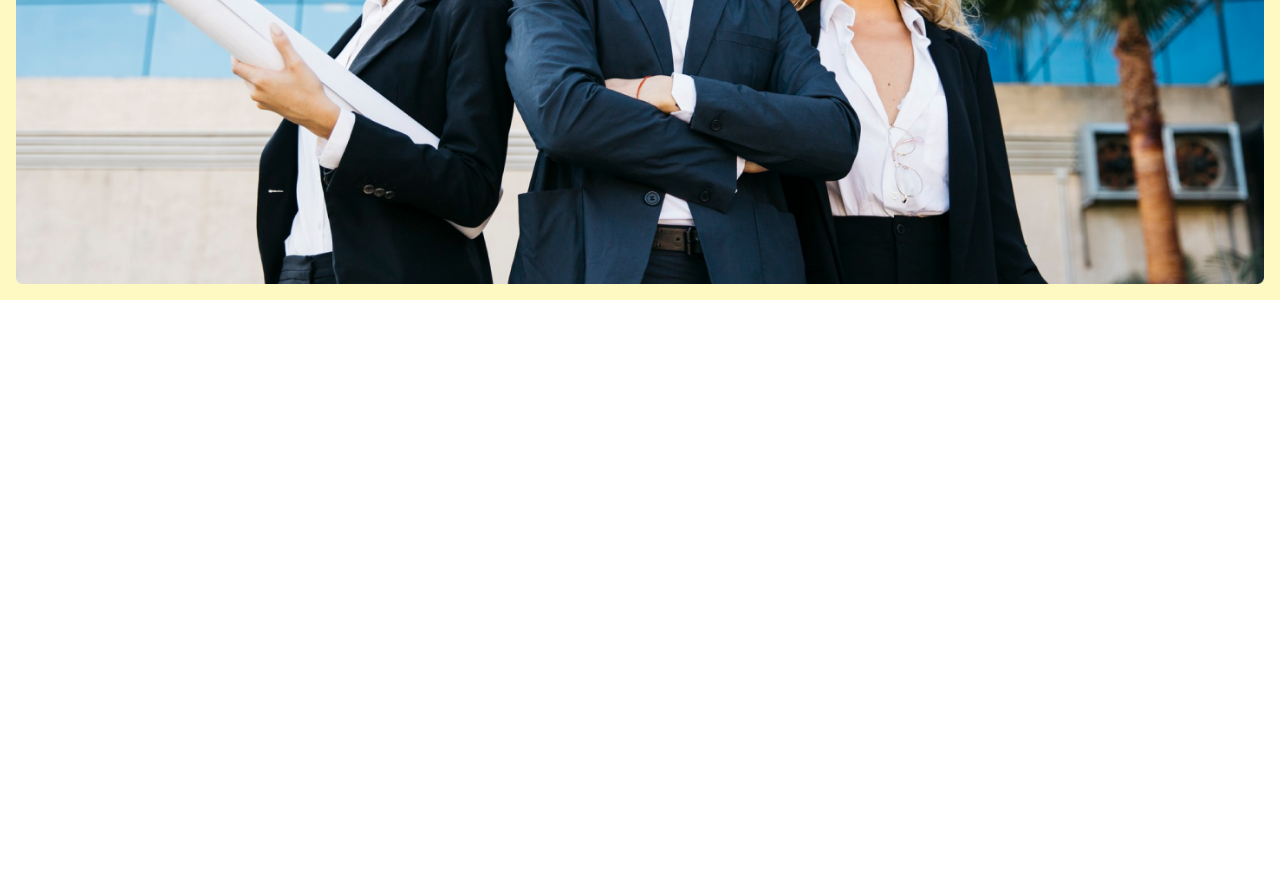
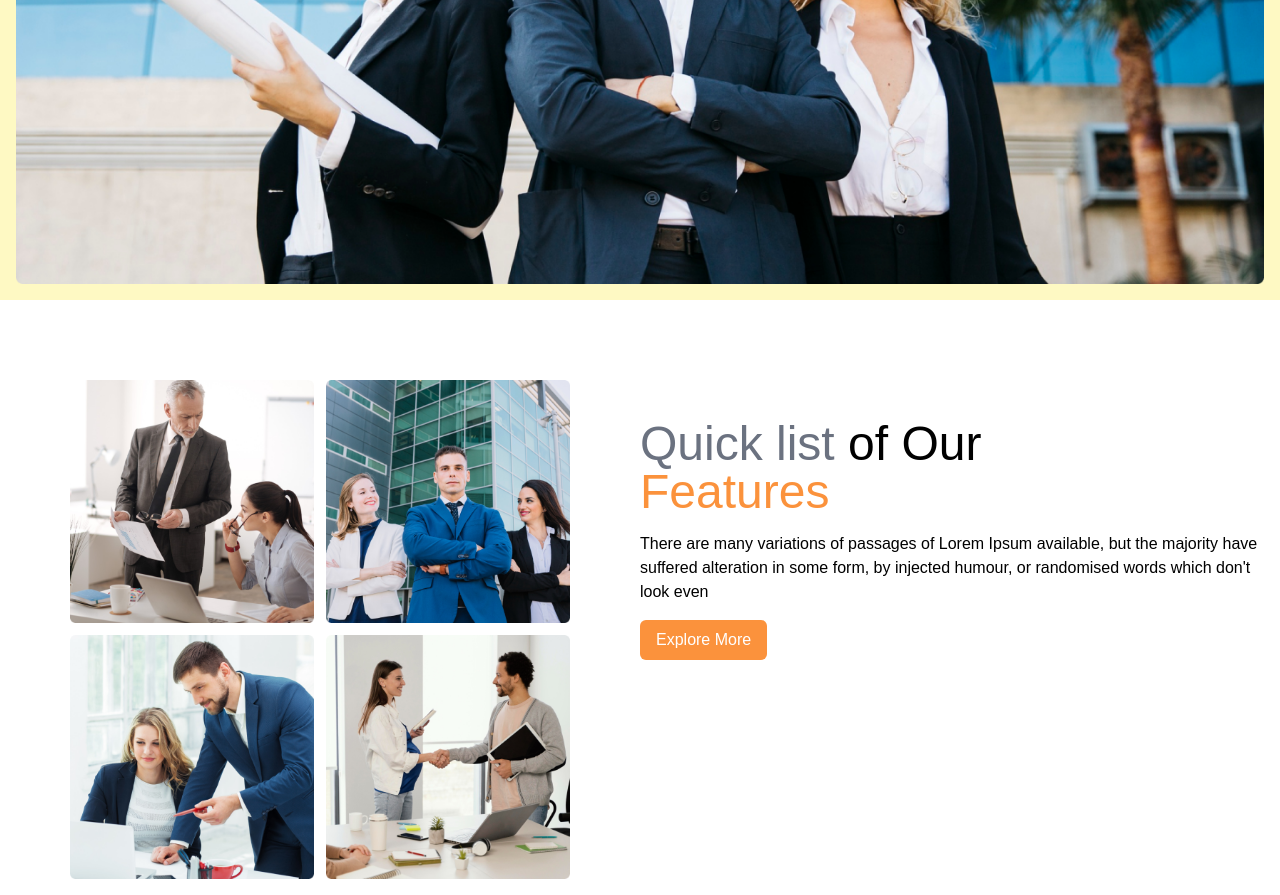
Before and after one commit to sakib-333/g3-architects-tailwind, a website: page src/index.html in a window 1280 px wide. Shown: the part 715-1610 px from the top of the page. Before the commit the page ends 1015 px from the top, so only its background shows below. Drawn offline with Linux system fonts and the light colour scheme; a web font is replaced by a local one.

Commit message:
Add our features section.

```diff
--- a/src/index.html
+++ b/src/index.html
@@ -48,7 +48,31 @@
           </div>
         </div>
       </header>
-      <main></main>
+      <main class="mt-16 p-4">
+        <div class="section-1 md:flex md:space-x-4">
+          <div
+            class="sec-1-img w-3/4 mx-auto flex flex-col justify-center sm:grid sm:grid-cols-2 md:w-2/5 gap-3"
+          >
+            <img class="w-full" src="./assets/team1.png" alt="team1" />
+            <img class="w-full" src="./assets/team2.png" alt="team2" />
+            <img class="w-full" src="./assets/team3.png" alt="team3" />
+            <img class="w-full" src="./assets/team4.png" alt="team4" />
+          </div>
+          <div class="sec-1-text mt-10 md:w-1/2">
+            <h1 class="text-2xl sm:text-4xl md:text-5xl font-medium">
+              <span class="text-gray-500">Quick list</span
+              ><span class="text-black"> of Our</span><br />
+              <span class="text-orange-400">Features</span>
+            </h1>
+            <p class="mt-4">
+              There are many variations of passages of Lorem Ipsum available,
+              but the majority have suffered alteration in some form, by
+              injected humour, or randomised words which don't look even
+            </p>
+            <button class="btn mt-4">Explore More</button>
+          </div>
+        </div>
+      </main>
       <footer></footer>
     </div>
   </body>
```
Also changed, not shown: src/output.css.
